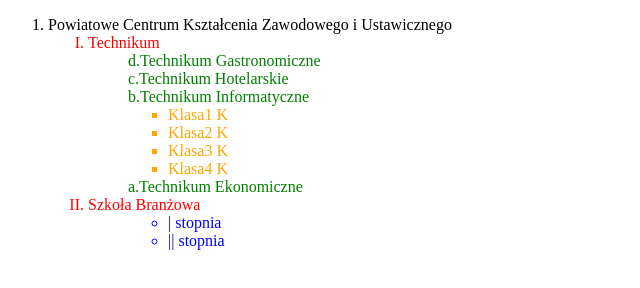
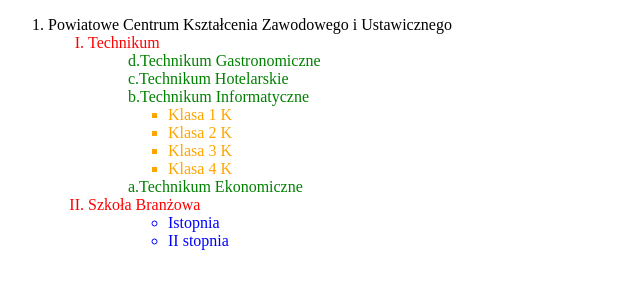
Before and after one commit to piotroll/strona, a plain HTML site: page index.html in a window 1280 px wide. Shown: the full height of the page, 0-640 px from the left. Drawn offline with Linux system fonts and the light colour scheme.

Commit message:
Update index.html

```diff
--- a/index.html
+++ b/index.html
@@ -15,17 +15,17 @@
 	<li style="list-style-type:none;color:green"> c.Technikum Hotelarskie </li>
 	<li style="list-style-type:none;color:green"> b.Technikum Informatyczne </li>
 	<ul>
-	<li style="color:orange;"> Klasa1 K </li>
-	<li style="color:orange;"> Klasa2 K </li>
-	<li style="color:orange;"> Klasa3 K </li>
-	<li style="color:orange;"> Klasa4 K </li>
+	<li style="color:orange;"> Klasa 1 K </li>
+	<li style="color:orange;"> Klasa 2 K </li>
+	<li style="color:orange;"> Klasa 3 K </li>
+	<li style="color:orange;"> Klasa 4 K </li>
 	</ul>
 	<li style="list-style-type:none;color:green"> a.Technikum Ekonomiczne </li>
 </ol>
 <li style="color:red;"> Szkoła Branżowa </li>
 <ol>
 <ul style="list-style-type:circle ">
-<li style="color:blue;"> | stopnia </li>
-<li style="color:blue;"> || stopnia</li>
+<li style="color:blue;"> Istopnia </li>
+<li style="color:blue;"> II stopnia</li>
 </body>
 </html>
```
